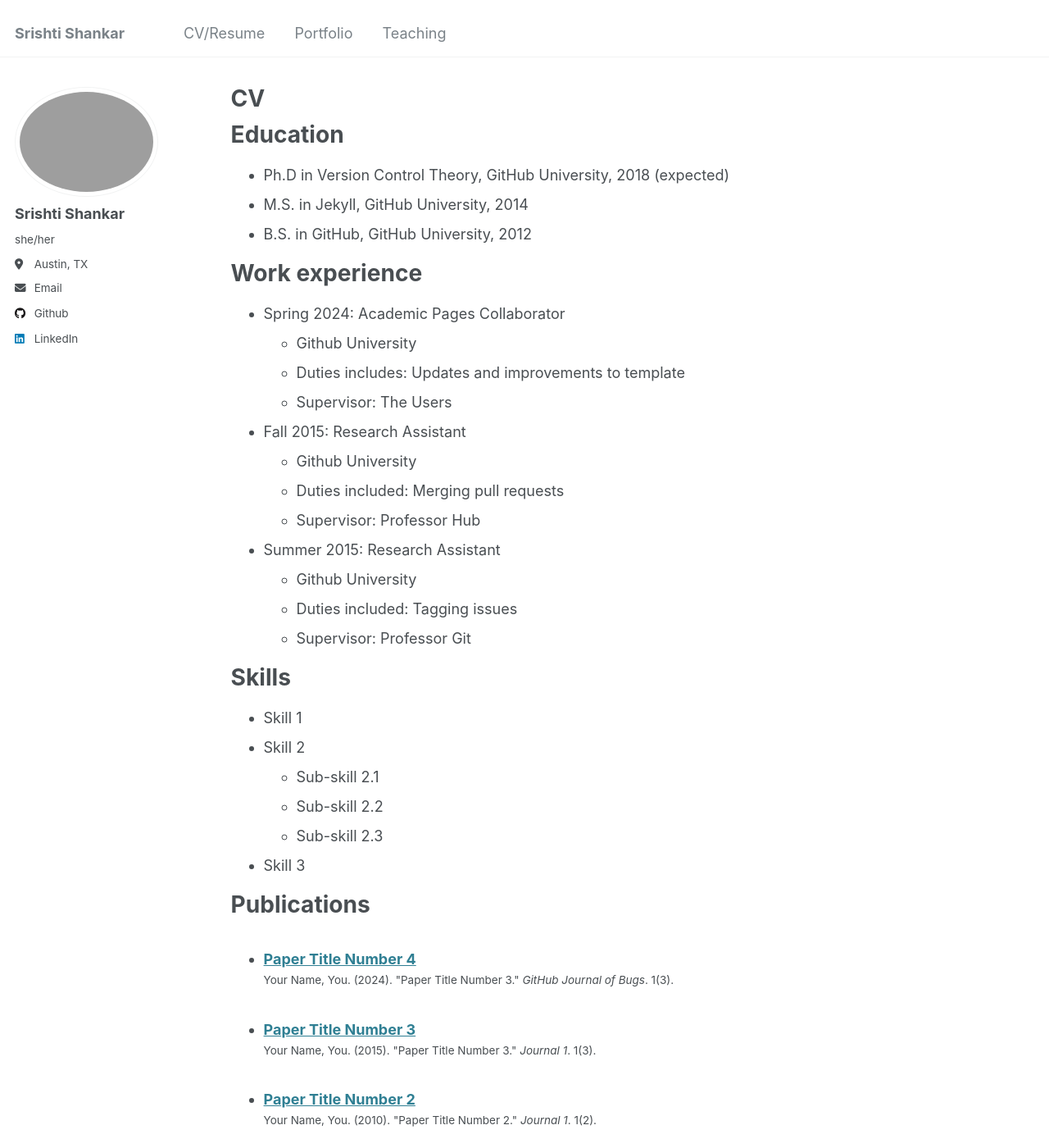
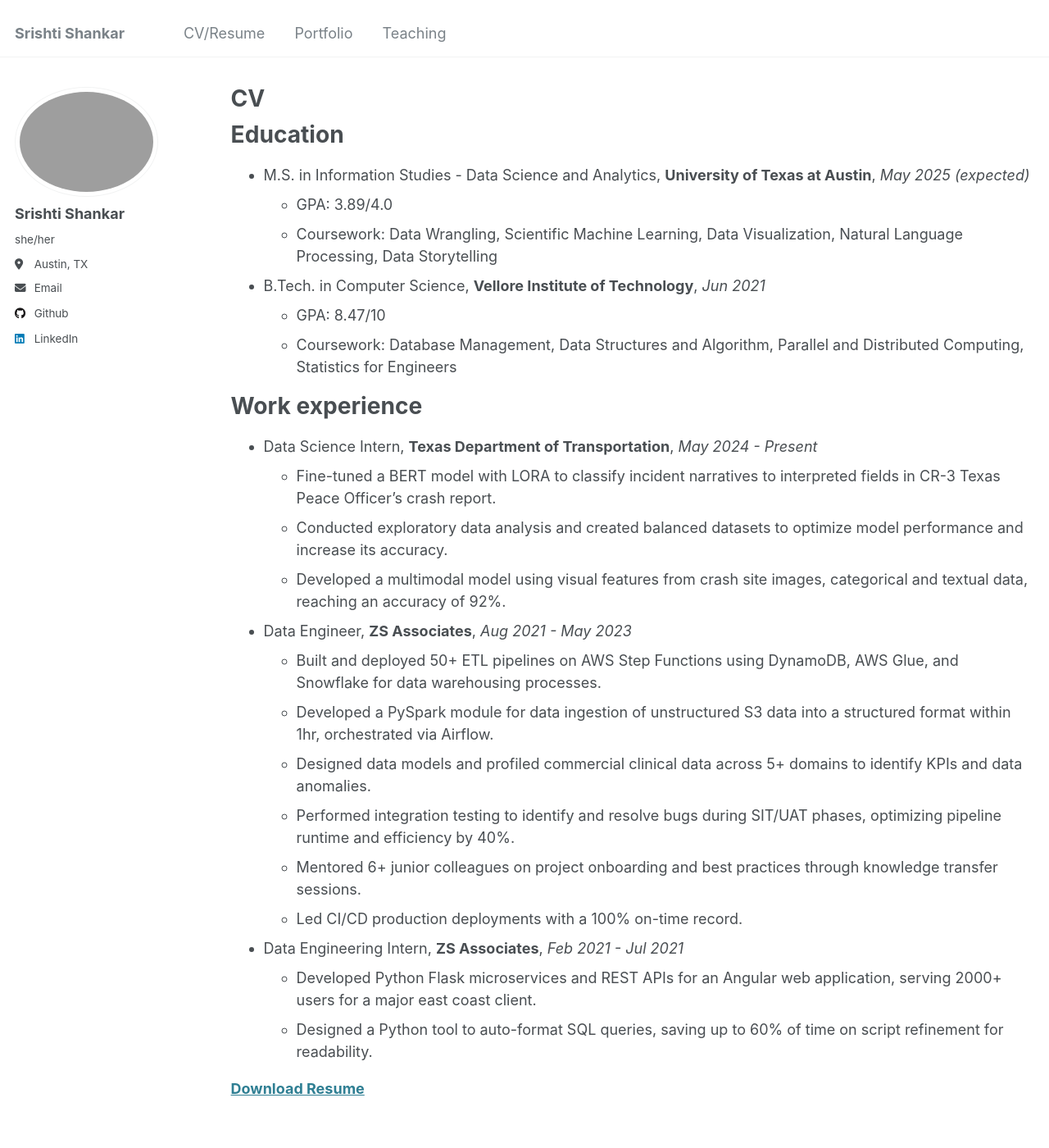
Before and after one commit to srishtishankar/srishtishankar.github.io, a Jekyll site: the page built from _pages/cv.md, in a window 1280 px wide and 1400 px high. Shown: the whole window at 82% size. Built offline with Jekyll 4.4.1, drawn with Linux system fonts in a browser that asks for light colours; some of the changed text lies outside the part shown.

Commit message:
resume updates

```diff
--- a/_pages/cv.md
+++ b/_pages/cv.md
@@ -11,54 +11,34 @@ redirect_from:
 
 Education
 ======
-* Ph.D in Version Control Theory, GitHub University, 2018 (expected)
-* M.S. in Jekyll, GitHub University, 2014
-* B.S. in GitHub, GitHub University, 2012
+* M.S. in Information Studies - Data Science and Analytics, **University of Texas at Austin**, *May 2025 (expected)*
+    * GPA: 3.89/4.0
+    * Coursework: Data Wrangling, Scientific Machine Learning, Data Visualization, Natural Language Processing, Data Storytelling
+
+* B.Tech. in Computer Science, **Vellore Institute of Technology**, *Jun 2021*
+    * GPA: 8.47/10
+    * Coursework: Database Management, Data Structures and Algorithm, Parallel and Distributed Computing, Statistics for Engineers
+
 
 Work experience
 ======
-* Spring 2024: Academic Pages Collaborator
-  * Github University
-  * Duties includes: Updates and improvements to template
-  * Supervisor: The Users
+* Data Science Intern, **Texas Department of Transportation**, *May 2024 - Present*
+  * Fine-tuned a BERT model with LORA to classify incident narratives to interpreted fields in CR-3 Texas Peace Officer's crash report.
+  * Conducted exploratory data analysis and created balanced datasets to optimize model performance and increase its accuracy.
+  * Developed a multimodal model using visual features from crash site images, categorical and textual data, reaching an accuracy of 92%.
 
-* Fall 2015: Research Assistant
-  * Github University
-  * Duties included: Merging pull requests
-  * Supervisor: Professor Hub
 
-* Summer 2015: Research Assistant
-  * Github University
-  * Duties included: Tagging issues
-  * Supervisor: Professor Git
+* Data Engineer, **ZS Associates**, *Aug 2021 - May 2023*
+  * Built and deployed 50+ ETL pipelines on AWS Step Functions using DynamoDB, AWS Glue, and Snowflake for data warehousing processes.
+  * Developed a PySpark module for data ingestion of unstructured S3 data into a structured format within 1hr, orchestrated via Airflow.
+  * Designed data models and profiled commercial clinical data across 5+ domains to identify KPIs and data anomalies.
+  * Performed integration testing to identify and resolve bugs during SIT/UAT phases, optimizing pipeline runtime and efficiency by 40%.
+  * Mentored 6+ junior colleagues on project onboarding and best practices through knowledge transfer sessions.
+  * Led CI/CD production deployments with a 100% on-time record.
 
-Skills
-======
-* Skill 1
-* Skill 2
-  * Sub-skill 2.1
-  * Sub-skill 2.2
-  * Sub-skill 2.3
-* Skill 3
+* Data Engineering Intern, **ZS Associates**, *Feb 2021 - Jul 2021*
+  * Developed Python Flask microservices and REST APIs for an Angular web application, serving 2000+ users for a major east coast client.
+  * Designed a Python tool to auto-format SQL queries, saving up to 60% of time on script refinement for readability.
 
-Publications
-======
-  <ul>{% for post in site.publications reversed %}
-    {% include archive-single-cv.html %}
-  {% endfor %}</ul>
 
-Talks
-======
-  <ul>{% for post in site.talks reversed %}
-    {% include archive-single-talk-cv.html  %}
-  {% endfor %}</ul>
-
-Teaching
-======
-  <ul>{% for post in site.teaching reversed %}
-    {% include archive-single-cv.html %}
-  {% endfor %}</ul>
-
-Service and leadership
-======
-* Currently signed in to 43 different slack teams
+**[Download Resume](https://drive.google.com/file/d/18Tvjt_NJg4fSwhW4LziWUs6PSRGtAVDs/view?usp=sharing)**
```
